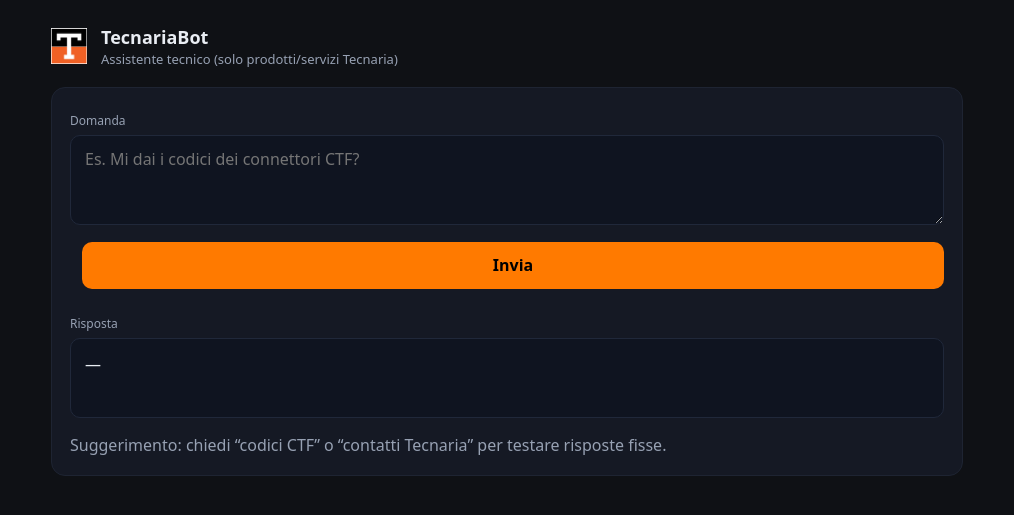
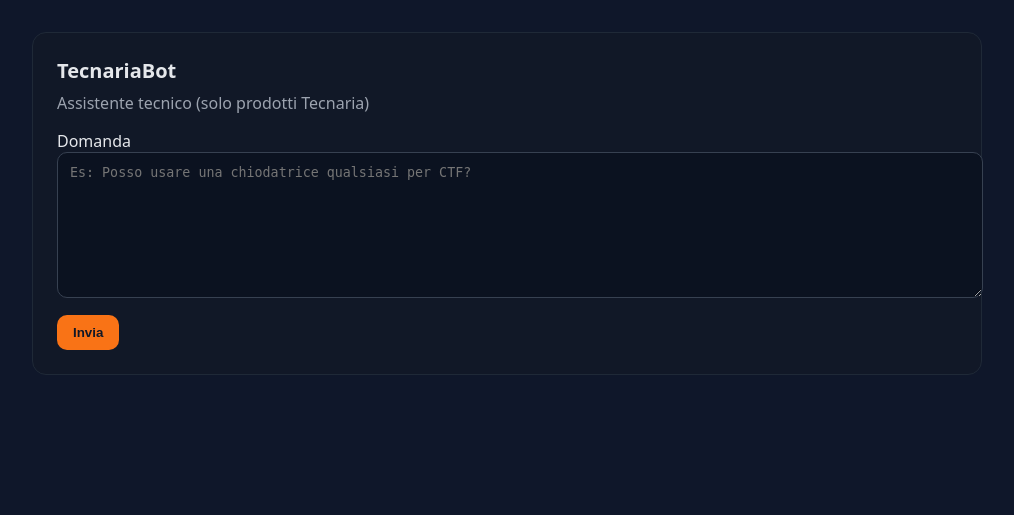
Before and after one commit to ZanRoberto/Tecnaria_V3, a Python web app: template templates/index.html in a window 1280 px wide. Shown: the top 515 px of the page, without its empty margins (133-1147 px from the left). Run offline with Jinja, Linux system fonts and the light colour scheme; the template is opened without the code that fills it, so the values that code supplies are empty.

Commit message:
Update index.html

```diff
--- a/templates/index.html
+++ b/templates/index.html
@@ -3,241 +3,103 @@
 <head>
   <meta charset="utf-8" />
   <meta name="viewport" content="width=device-width,initial-scale=1" />
-  <title>TecnariaBot • Assistente Tecnico</title>
+  <title>TecnariaBot – Assistente Tecnico</title>
   <style>
-    :root{
-      --bg:#0f1115; --panel:#151924; --muted:#97a1b3; --text:#e9edf3;
-      --accent:#ff7a00; /* arancione Tecnaria */
-      --ok:#2ecc71; --bad:#ff4d4d;
-      --radius:14px;
-    }
-    *{box-sizing:border-box}
-    body{
-      margin:0; background:var(--bg); color:var(--text);
-      font-family:system-ui,-apple-system,Segoe UI,Roboto,Ubuntu,"Helvetica Neue",Arial;
-      line-height:1.45;
-    }
-    .wrap{max-width:960px; margin:0 auto; padding:24px}
-    header{
-      display:flex; align-items:center; gap:14px; margin-bottom:18px;
-    }
-    header img{height:36px; width:auto}
-    header h1{font-size:18px; margin:0; font-weight:700}
-    header .sub{color:var(--muted); font-size:13px}
-
-    .card{
-      background:var(--panel); border:1px solid #1e2432; border-radius:var(--radius);
-      padding:18px;
-    }
-    label{display:block; color:var(--muted); font-size:12px; margin:6px 0 6px}
-    textarea, input, button, select{
-      width:100%; font:inherit; color:var(--text);
-    }
-    textarea{
-      background:#0f1420; border:1px solid #20283a; border-radius:10px;
-      padding:12px 14px; min-height:90px; resize:vertical;
-    }
-    button{
-      background:var(--accent); color:#000; border:0; border-radius:10px;
-      padding:12px 14px; font-weight:700; cursor:pointer;
-      transition:transform .04s ease-in-out, opacity .2s;
-    }
-    button:hover{opacity:.92}
-    .row{display:flex; gap:12px; align-items:flex-end}
-    .row .grow{flex:1}
-    .muted{color:var(--muted)}
-    .spacer{height:10px}
-
-    .answer{
-      white-space:pre-wrap;
-      background:#0f1420; border:1px solid #20283a; border-radius:10px;
-      padding:14px;
-      min-height:80px;
-    }
-    .attachments{
-      margin-top:10px; display:flex; flex-wrap:wrap; gap:10px;
-    }
-    .chip{
-      display:inline-flex; align-items:center; gap:8px;
-      background:#0e1522; border:1px solid #20283a; color:var(--text);
-      padding:8px 10px; border-radius:999px; font-size:12px; cursor:pointer;
-    }
-    .chip .dot{width:8px; height:8px; border-radius:50%}
-    .chip.doc .dot{background:#8ab4ff}
-    .chip.img .dot{background:#ffd479}
-    .chip.vid .dot{background:#9dff8a}
-
-    /* spinner */
-    .spinner{display:none; align-items:center; gap:10px; color:var(--muted); font-size:13px}
-    .hourglass{
-      width:18px; height:18px; border:2px solid var(--muted); border-radius:50%;
-      border-top-color:transparent; animation:spin 1s linear infinite;
-    }
-    @keyframes spin{to{transform:rotate(360deg)}}
-
-    /* modal viewer */
-    .modal{
-      position:fixed; inset:0; background:rgba(0,0,0,.78);
-      display:none; align-items:center; justify-content:center; padding:24px;
-      z-index:50;
-    }
-    .modal.open{display:flex}
-    .viewer{
-      position:relative; width:min(100%, 920px); height:min(90vh, 800px);
-      background:#0b0f17; border:1px solid #20283a; border-radius:12px; overflow:hidden;
-    }
-    .viewer header{
-      display:flex; align-items:center; justify-content:space-between;
-      padding:10px 14px; border-bottom:1px solid #20283a; margin:0;
-    }
-    .viewer header h3{font-size:14px; margin:0; color:#e9edf3; font-weight:600}
-    .closex{
-      background:transparent; color:#fff; border:0; font-size:18px; cursor:pointer;
-      line-height:1; padding:6px 10px; border-radius:8px;
-    }
-    .closex:hover{background:#1a2335}
-    .content{
-      width:100%; height:calc(100% - 48px); background:#0b0f17;
-    }
-    .content iframe{width:100%; height:100%; border:0; background:#0b0f17}
-    .content img{max-width:100%; max-height:100%; display:block; margin:0 auto}
-
-    /* (commentato) selettori A/B/C */
-    /*
-    .abc{display:flex; gap:8px; margin-top:8px}
-    .abc button{flex:1}
-    */
+    body{font-family:system-ui,-apple-system,Segoe UI,Roboto,Arial,sans-serif;margin:32px;background:#0f172a;color:#e5e7eb}
+    .card{max-width:900px;margin:0 auto;background:#111827;border:1px solid #1f2937;border-radius:14px;padding:24px}
+    h1{font-size:20px;margin:0 0 8px} .muted{color:#9ca3af}
+    textarea{width:100%;min-height:120px;padding:12px;border-radius:10px;border:1px solid #374151;background:#0b1220;color:#e5e7eb}
+    button{padding:10px 16px;border:0;border-radius:10px;background:#f97316;color:#111827;font-weight:600;cursor:pointer}
+    button:disabled{opacity:.6;cursor:not-allowed}
+    .row{display:flex;gap:12px;align-items:center;margin-top:12px}
+    .spinner{display:none;margin-left:8px;border:3px solid #334155;border-top:3px solid #f97316;border-radius:50%;width:18px;height:18px;animation:spin 1s linear infinite}
+    @keyframes spin {100%{transform:rotate(360deg)}}
+    .answer{white-space:pre-wrap;background:#0b1220;border:1px solid #223047;border-radius:10px;padding:12px;margin-top:16px}
+    .atts a{display:inline-block;margin-right:10px;margin-top:8px;color:#93c5fd}
+    .modal{display:none;position:fixed;inset:0;background:rgba(0,0,0,.6);align-items:center;justify-content:center}
+    .modal-inner{background:#0b1220;border:1px solid #223047;border-radius:12px;max-width:90vw;max-height:90vh;padding:10px;position:relative}
+    .modal-close{position:absolute;top:8px;right:10px;background:#ef4444;color:#fff;border:0;border-radius:8px;padding:6px 10px;cursor:pointer}
+    .modal iframe,.modal img{max-width:85vw;max-height:80vh;border:0;border-radius:6px}
   </style>
 </head>
 <body>
-  <div class="wrap">
-    <header>
-      <img src="/static/img/logo.jpg" alt="Tecnaria logo" />
-      <div>
+  <div class="card">
     <h1>TecnariaBot</h1>
-        <div class="sub">Assistente tecnico (solo prodotti/servizi Tecnaria)</div>
-      </div>
-    </header>
+    <div class="muted">Assistente tecnico (solo prodotti Tecnaria)</div>
 
-    <div class="card">
-      <label for="q">Domanda</label>
-      <textarea id="q" placeholder="Es. Mi dai i codici dei connettori CTF?"></textarea>
+    <label for="q" style="display:block;margin-top:16px">Domanda</label>
+    <textarea id="q" placeholder="Es: Posso usare una chiodatrice qualsiasi per CTF?"></textarea>
 
-      <!-- (DISATTIVATO) Scelta modalità A/B/C
-      <div class="abc">
-        <button data-mode="A" title="Breve (2-3 frasi)">A Breve</button>
-        <button data-mode="B" title="Standard">B Standard</button>
-        <button data-mode="C" title="Dettagliata tecnica">C Dettagliata</button>
-      </div>
-      -->
-
-      <div class="spacer"></div>
     <div class="row">
-        <div class="grow"></div>
-        <button id="sendBtn">Invia</button>
+      <button id="send">Invia</button>
+      <div class="spinner" id="spin"></div>
     </div>
 
-      <div class="spacer"></div>
-      <div class="spinner" id="spinner"><div class="hourglass"></div> Elaborazione in corso…</div>
-
-      <div class="spacer"></div>
-      <label>Risposta</label>
-      <div id="answer" class="answer">—</div>
-
-      <div id="attachWrap" class="attachments"></div>
-      <div class="muted" style="margin-top:6px">Suggerimento: chiedi “codici CTF” o “contatti Tecnaria” per testare risposte fisse.</div>
-    </div>
+    <div id="answer" class="answer" style="display:none"></div>
+    <div id="atts" class="atts"></div>
   </div>
 
-  <!-- Modal viewer con X -->
-  <div id="modal" class="modal" aria-hidden="true">
-    <div class="viewer">
-      <header>
-        <h3 id="mTitle">Allegato</h3>
-        <button class="closex" id="mClose" aria-label="Chiudi">✕</button>
-      </header>
-      <div class="content" id="mContent"></div>
+  <div class="modal" id="modal">
+    <div class="modal-inner">
+      <button class="modal-close" id="modalClose">✕</button>
+      <div id="modalBody"></div>
     </div>
   </div>
 
 <script>
-    const qEl = document.getElementById('q');
-    const answerEl = document.getElementById('answer');
-    const sendBtn = document.getElementById('sendBtn');
-    const spinner = document.getElementById('spinner');
-    const attachWrap = document.getElementById('attachWrap');
+const elQ = document.getElementById('q');
+const elSend = document.getElementById('send');
+const elSpin = document.getElementById('spin');
+const elAns = document.getElementById('answer');
+const elAtts = document.getElementById('atts');
 
-    const modal = document.getElementById('modal');
-    const mTitle = document.getElementById('mTitle');
-    const mContent = document.getElementById('mContent');
-    const mClose = document.getElementById('mClose');
-
-    function openModal(title, url){
-      mTitle.textContent = title;
-      mContent.innerHTML = '';
-      const lower = url.toLowerCase();
-      if (/\.(png|jpg|jpeg|webp|gif)$/.test(lower)){
-        const img = document.createElement('img');
-        img.src = url;
-        img.alt = title;
-        mContent.appendChild(img);
-      } else {
-        const ifr = document.createElement('iframe');
-        ifr.src = url;
-        mContent.appendChild(ifr);
-      }
-      modal.classList.add('open');
-      modal.setAttribute('aria-hidden','false');
-    }
-    function closeModal(){
-      modal.classList.remove('open');
-      modal.setAttribute('aria-hidden','true');
-      mContent.innerHTML = '';
-    }
-    mClose.addEventListener('click', closeModal);
-    modal.addEventListener('click', (e)=>{ if(e.target===modal) closeModal(); });
-    document.addEventListener('keydown', (e)=>{ if(e.key==='Escape') closeModal(); });
+function showSpinner(s){ elSpin.style.display = s ? 'inline-block' : 'none'; }
+function setAnswer(t){ elAns.style.display='block'; elAns.textContent = t; }
 
 async function ask(){
-      const question = qEl.value.trim();
-      if(!question){
-        answerEl.textContent = 'Scrivi una domanda…';
-        return;
-      }
-      answerEl.textContent = '';
-      attachWrap.innerHTML = '';
-      spinner.style.display = 'flex';
-      sendBtn.disabled = true;
-
+  const q = elQ.value.trim();
+  if(!q){ setAnswer("Scrivi una domanda."); return; }
+  showSpinner(true); elAns.style.display='none'; elAtts.innerHTML='';
   try{
-        const res = await fetch('/api/answer', {
-          method:'POST',
-          headers:{'Content-Type':'application/json'},
-          body: JSON.stringify({ question })
+    const r = await fetch('/api/answer', { method:'POST', headers:{'Content-Type':'application/json'}, body: JSON.stringify({question:q}) });
+    const j = await r.json();
+    setAnswer(j.answer || "Nessuna risposta.");
+    if(Array.isArray(j.attachments)){
+      j.attachments.forEach(a=>{
+        const link = document.createElement('a');
+        link.href = a.href; link.textContent = a.label || a.href; link.target = "_blank";
+        link.addEventListener('click', (ev)=>{
+          ev.preventDefault();
+          openModal(a);
         });
-        const data = await res.json();
-
-        answerEl.textContent = data.answer || '—';
-
-        if(Array.isArray(data.attachments) && data.attachments.length){
-          data.attachments.forEach(a=>{
-            const chip = document.createElement('button');
-            chip.className = 'chip ' + (a.type==='document'?'doc':a.type==='image'?'img':a.type==='video'?'vid':'file');
-            chip.innerHTML = `<span class="dot"></span><span>${a.title}</span>`;
-            chip.addEventListener('click', ()=>openModal(a.title, a.url));
-            attachWrap.appendChild(chip);
+        elAtts.appendChild(link);
       });
     }
-      }catch(err){
-        answerEl.textContent = 'Errore: ' + (err?.message || err);
+  }catch(e){
+    setAnswer("Errore di rete. Riprova tra poco.");
   }finally{
-        spinner.style.display = 'none';
-        sendBtn.disabled = false;
+    showSpinner(false);
   }
 }
 
-    sendBtn.addEventListener('click', ask);
-    qEl.addEventListener('keydown', (e)=>{ if(e.key==='Enter' && (e.ctrlKey||e.metaKey)) ask(); });
+elSend.addEventListener('click', ask);
+elQ.addEventListener('keydown', (e)=>{ if(e.key==='Enter' && (e.ctrlKey || e.metaKey)) ask(); });
+
+// --- Modale con X per tornare al bot ---
+const modal = document.getElementById('modal');
+const modalBody = document.getElementById('modalBody');
+const modalClose = document.getElementById('modalClose');
+function openModal(att){
+  modal.style.display='flex';
+  modalBody.innerHTML='';
+  if(att.type==='image'){
+    const img = document.createElement('img'); img.src = att.href; modalBody.appendChild(img);
+  }else{
+    const ifr = document.createElement('iframe'); ifr.src = att.href; ifr.width="960"; ifr.height="600"; modalBody.appendChild(ifr);
+  }
+}
+modalClose.onclick = ()=>{ modal.style.display='none'; modalBody.innerHTML=''; };
+modal.onclick = (e)=>{ if(e.target===modal){ modal.style.display='none'; modalBody.innerHTML=''; } };
 </script>
 </body>
 </html>
```
Lines whose indentation alone changed are shown as unchanged.
